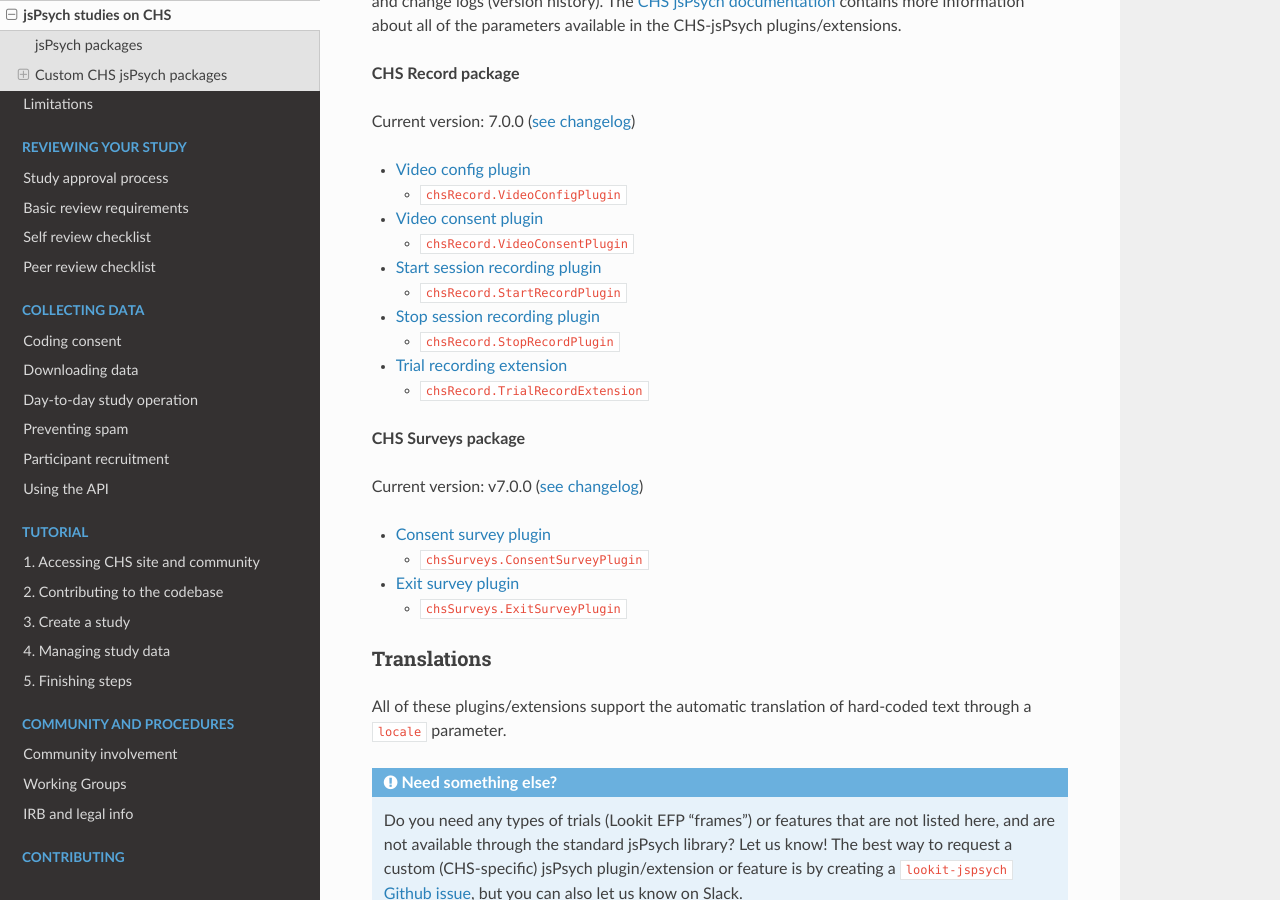
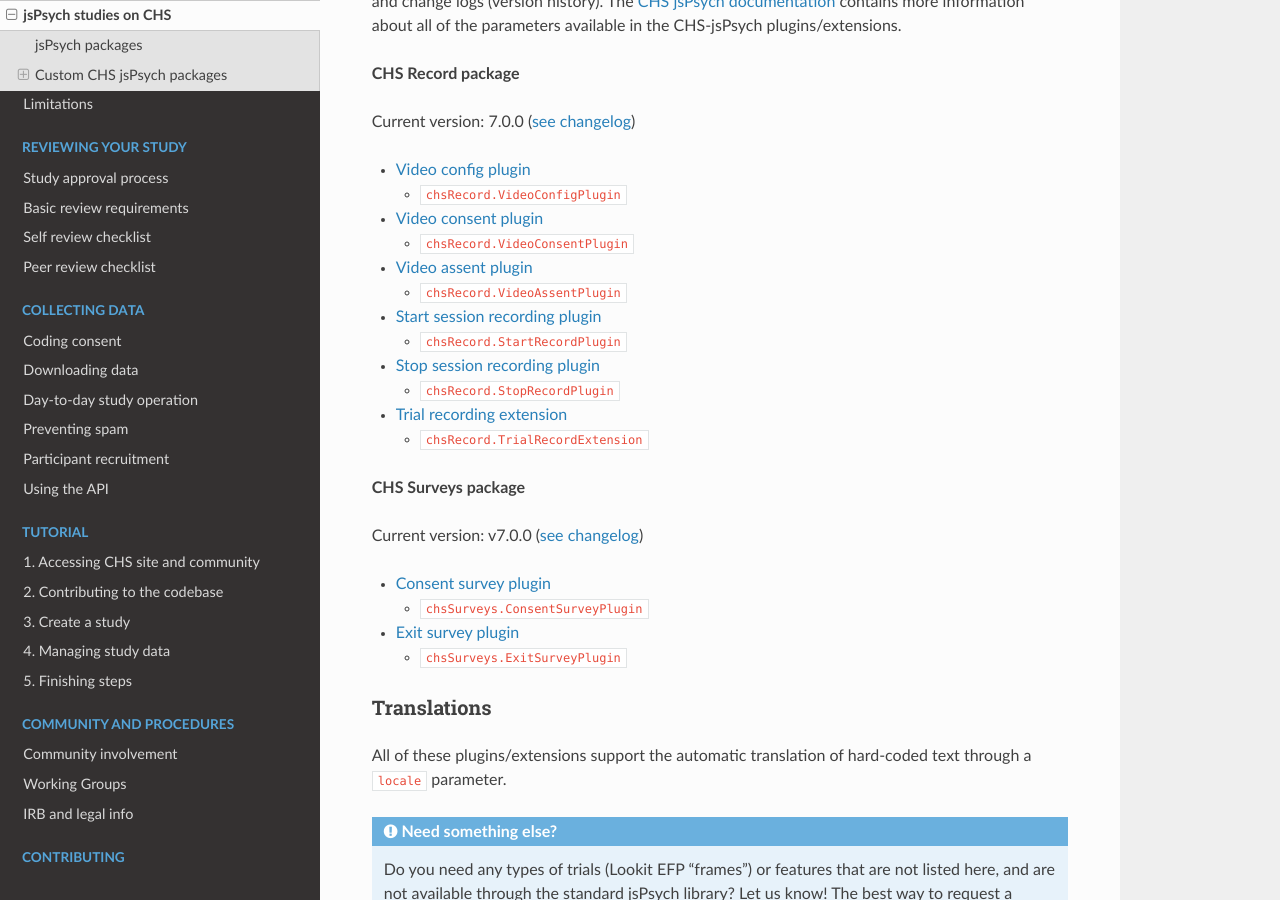
Before and after one commit to lookit/lookit-docs, a Sphinx documentation site: the page built from docs/source/researchers-jspsych-intro.rst, in a window 1280 px wide and 900 px high, scrolled down 2214 px. Built offline with Sphinx 7.4.7 and the Read the Docs theme 3.1.0, drawn with Linux system fonts in a browser that asks for light colours.

Commit message:
add CHS video assent plugin to custom plugins list

```diff
--- a/docs/source/researchers-jspsych-intro.rst
+++ b/docs/source/researchers-jspsych-intro.rst
@@ -121,6 +121,10 @@
 
   - ``chsRecord.VideoConsentPlugin``
 
+- `Video assent plugin <https://lookit.readthedocs.io/projects/chs-jspsych/en/latest/record/#video-assent-plugin>`__
+
+  - ``chsRecord.VideoAssentPlugin``
+
 - `Start session recording plugin <https://lookit.readthedocs.io/projects/chs-jspsych/en/latest/record/#session-recording>`__
 
   - ``chsRecord.StartRecordPlugin``
```
